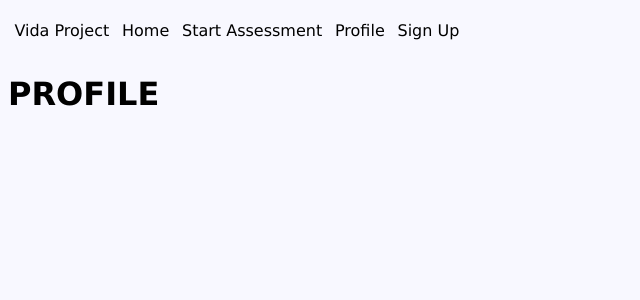
After one commit to josearreluce/Vida-Project, a Flask app: page /profile in a window 1280 px wide. The commit adds this page. Shown: the top 300 px of the page, without its empty margins (0-640 px from the left). Run offline with Flask 2, Linux system fonts and the light colour scheme.

Commit message:
Added a route and template for the profile page.

```diff
--- a/app/routes.py
+++ b/app/routes.py
@@ -9,6 +9,10 @@ from flask import request
 from flask import redirect
 from app.models import DatabaseConnection, UserSchema
 from .assessment import assessment
+
+@app.route('/profile', methods=['GET', 'POST'])
+def view_profile():
+    return render_template("profile.html")
 
 curr_user = 0
 users = {curr_user: {}}
--- a/app/templates/nav.html
+++ b/app/templates/nav.html
@@ -7,7 +7,7 @@
             <li id=logo> Vida Project </li>
             <li> <a href="/"> Home </a></li>
             <li> <a href="/assessment"> Start Assessment </a></li>
-            <li> <a href="#"> Profile </a></li>
+            <li> <a href="/profile"> Profile </a></li>
             <li> <a href="/sign_up"> Sign Up </a></li>
         </ul>
     </nav>
--- /dev/null
+++ b/app/templates/profile.html
@@ -0,0 +1,6 @@
+{% extends "page.html" %}
+{% block content %}
+    <div class="profile">
+        <h1>PROFILE</h1>
+    </div>
+{% endblock %}
```
Also changed, not shown: app/templates/assessment.html (+0 -16 lines).
